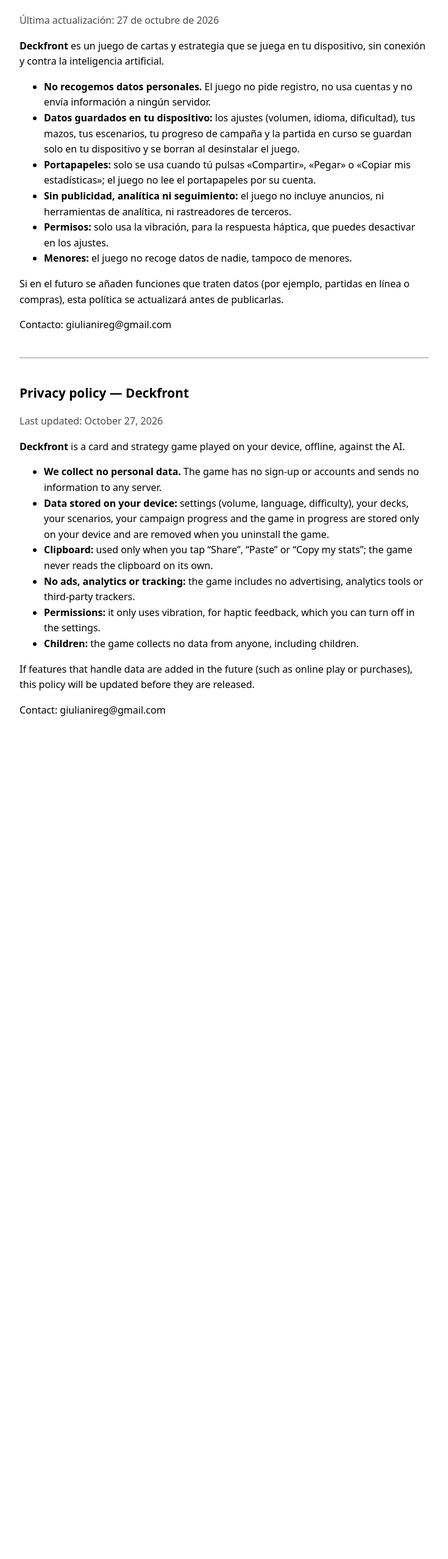
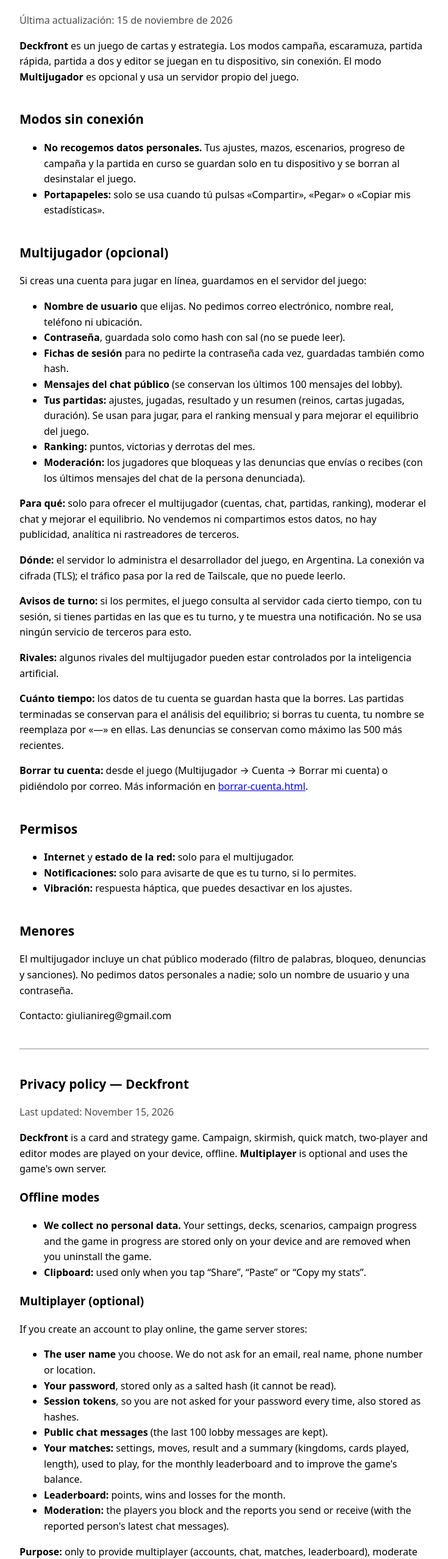
Before and after one commit to giulianireg-spec/deckfront-legal, a plain HTML site: page index.html in a window 1280 px wide. Shown: the part 69-2625 px from the top of the page at 61% size, without its empty margins (272-1007 px from the left). Before the commit the page ends 1278 px from the top, so only its background shows below. Drawn offline with Linux system fonts and the light colour scheme.

Commit message:
Política de privacidad con el multijugador y página para borrar la cuenta
Co-Authored-By: Claude Opus 5.5 <noreply@anthropic.com>

```diff
--- a/index.html
+++ b/index.html
@@ -15,34 +15,81 @@
 </head>
 <body>
 <h1>Política de privacidad — Deckfront</h1>
-<p class="muted">Última actualización: 27 de octubre de 2026</p>
-<p><strong>Deckfront</strong> es un juego de cartas y estrategia que se juega en tu dispositivo, sin conexión y contra la inteligencia artificial.</p>
+<p class="muted">Última actualización: 15 de noviembre de 2026</p>
+<p><strong>Deckfront</strong> es un juego de cartas y estrategia. Los modos campaña, escaramuza, partida rápida, partida a dos y editor se juegan en tu dispositivo, sin conexión. El modo <strong>Multijugador</strong> es opcional y usa un servidor propio del juego.</p>
+
+<h2>Modos sin conexión</h2>
 <ul>
-  <li><strong>No recogemos datos personales.</strong> El juego no pide registro, no usa cuentas y no envía información a ningún servidor.</li>
-  <li><strong>Datos guardados en tu dispositivo:</strong> los ajustes (volumen, idioma, dificultad), tus mazos, tus escenarios, tu progreso de campaña y la partida en curso se guardan solo en tu dispositivo y se borran al desinstalar el juego.</li>
-  <li><strong>Portapapeles:</strong> solo se usa cuando tú pulsas «Compartir», «Pegar» o «Copiar mis estadísticas»; el juego no lee el portapapeles por su cuenta.</li>
-  <li><strong>Sin publicidad, analítica ni seguimiento:</strong> el juego no incluye anuncios, ni herramientas de analítica, ni rastreadores de terceros.</li>
-  <li><strong>Permisos:</strong> solo usa la vibración, para la respuesta háptica, que puedes desactivar en los ajustes.</li>
-  <li><strong>Menores:</strong> el juego no recoge datos de nadie, tampoco de menores.</li>
+  <li><strong>No recogemos datos personales.</strong> Tus ajustes, mazos, escenarios, progreso de campaña y la partida en curso se guardan solo en tu dispositivo y se borran al desinstalar el juego.</li>
+  <li><strong>Portapapeles:</strong> solo se usa cuando tú pulsas «Compartir», «Pegar» o «Copiar mis estadísticas».</li>
 </ul>
-<p>Si en el futuro se añaden funciones que traten datos (por ejemplo, partidas en línea o compras), esta política se actualizará antes de publicarlas.</p>
+
+<h2>Multijugador (opcional)</h2>
+<p>Si creas una cuenta para jugar en línea, guardamos en el servidor del juego:</p>
+<ul>
+  <li><strong>Nombre de usuario</strong> que elijas. No pedimos correo electrónico, nombre real, teléfono ni ubicación.</li>
+  <li><strong>Contraseña</strong>, guardada solo como hash con sal (no se puede leer).</li>
+  <li><strong>Fichas de sesión</strong> para no pedirte la contraseña cada vez, guardadas también como hash.</li>
+  <li><strong>Mensajes del chat público</strong> (se conservan los últimos 100 mensajes del lobby).</li>
+  <li><strong>Tus partidas:</strong> ajustes, jugadas, resultado y un resumen (reinos, cartas jugadas, duración). Se usan para jugar, para el ranking mensual y para mejorar el equilibrio del juego.</li>
+  <li><strong>Ranking:</strong> puntos, victorias y derrotas del mes.</li>
+  <li><strong>Moderación:</strong> los jugadores que bloqueas y las denuncias que envías o recibes (con los últimos mensajes del chat de la persona denunciada).</li>
+</ul>
+<p><strong>Para qué:</strong> solo para ofrecer el multijugador (cuentas, chat, partidas, ranking), moderar el chat y mejorar el equilibrio. No vendemos ni compartimos estos datos, no hay publicidad, analítica ni rastreadores de terceros.</p>
+<p><strong>Dónde:</strong> el servidor lo administra el desarrollador del juego, en Argentina. La conexión va cifrada (TLS); el tráfico pasa por la red de Tailscale, que no puede leerlo.</p>
+<p><strong>Avisos de turno:</strong> si los permites, el juego consulta al servidor cada cierto tiempo, con tu sesión, si tienes partidas en las que es tu turno, y te muestra una notificación. No se usa ningún servicio de terceros para esto.</p>
+<p><strong>Rivales:</strong> algunos rivales del multijugador pueden estar controlados por la inteligencia artificial.</p>
+<p><strong>Cuánto tiempo:</strong> los datos de tu cuenta se guardan hasta que la borres. Las partidas terminadas se conservan para el análisis del equilibrio; si borras tu cuenta, tu nombre se reemplaza por «—» en ellas. Las denuncias se conservan como máximo las 500 más recientes.</p>
+<p><strong>Borrar tu cuenta:</strong> desde el juego (Multijugador → Cuenta → Borrar mi cuenta) o pidiéndolo por correo. Más información en <a href="borrar-cuenta.html">borrar-cuenta.html</a>.</p>
+
+<h2>Permisos</h2>
+<ul>
+  <li><strong>Internet</strong> y <strong>estado de la red:</strong> solo para el multijugador.</li>
+  <li><strong>Notificaciones:</strong> solo para avisarte de que es tu turno, si lo permites.</li>
+  <li><strong>Vibración:</strong> respuesta háptica, que puedes desactivar en los ajustes.</li>
+</ul>
+
+<h2>Menores</h2>
+<p>El multijugador incluye un chat público moderado (filtro de palabras, bloqueo, denuncias y sanciones). No pedimos datos personales a nadie; solo un nombre de usuario y una contraseña.</p>
+
 <p>Contacto: giulianireg@gmail.com</p>
 
 <hr>
 
 <h2 lang="en">Privacy policy — Deckfront</h2>
 <div lang="en">
-<p class="muted">Last updated: October 27, 2026</p>
-<p><strong>Deckfront</strong> is a card and strategy game played on your device, offline, against the AI.</p>
+<p class="muted">Last updated: November 15, 2026</p>
+<p><strong>Deckfront</strong> is a card and strategy game. Campaign, skirmish, quick match, two-player and editor modes are played on your device, offline. <strong>Multiplayer</strong> is optional and uses the game's own server.</p>
+<h3>Offline modes</h3>
 <ul>
-  <li><strong>We collect no personal data.</strong> The game has no sign-up or accounts and sends no information to any server.</li>
-  <li><strong>Data stored on your device:</strong> settings (volume, language, difficulty), your decks, your scenarios, your campaign progress and the game in progress are stored only on your device and are removed when you uninstall the game.</li>
-  <li><strong>Clipboard:</strong> used only when you tap “Share”, “Paste” or “Copy my stats”; the game never reads the clipboard on its own.</li>
-  <li><strong>No ads, analytics or tracking:</strong> the game includes no advertising, analytics tools or third-party trackers.</li>
-  <li><strong>Permissions:</strong> it only uses vibration, for haptic feedback, which you can turn off in the settings.</li>
-  <li><strong>Children:</strong> the game collects no data from anyone, including children.</li>
+  <li><strong>We collect no personal data.</strong> Your settings, decks, scenarios, campaign progress and the game in progress are stored only on your device and are removed when you uninstall the game.</li>
+  <li><strong>Clipboard:</strong> used only when you tap “Share”, “Paste” or “Copy my stats”.</li>
 </ul>
-<p>If features that handle data are added in the future (such as online play or purchases), this policy will be updated before they are released.</p>
+<h3>Multiplayer (optional)</h3>
+<p>If you create an account to play online, the game server stores:</p>
+<ul>
+  <li><strong>The user name</strong> you choose. We do not ask for an email, real name, phone number or location.</li>
+  <li><strong>Your password</strong>, stored only as a salted hash (it cannot be read).</li>
+  <li><strong>Session tokens</strong>, so you are not asked for your password every time, also stored as hashes.</li>
+  <li><strong>Public chat messages</strong> (the last 100 lobby messages are kept).</li>
+  <li><strong>Your matches:</strong> settings, moves, result and a summary (kingdoms, cards played, length), used to play, for the monthly leaderboard and to improve the game's balance.</li>
+  <li><strong>Leaderboard:</strong> points, wins and losses for the month.</li>
+  <li><strong>Moderation:</strong> the players you block and the reports you send or receive (with the reported person's latest chat messages).</li>
+</ul>
+<p><strong>Purpose:</strong> only to provide multiplayer (accounts, chat, matches, leaderboard), moderate the chat and improve balance. We do not sell or share this data; there are no ads, analytics or third-party trackers.</p>
+<p><strong>Where:</strong> the server is run by the game's developer, in Argentina. The connection is encrypted (TLS); traffic goes through Tailscale's network, which cannot read it.</p>
+<p><strong>Turn reminders:</strong> if you allow them, the game periodically asks the server, using your session, whether it is your turn in any match, and shows a notification. No third-party service is used for this.</p>
+<p><strong>Rivals:</strong> some multiplayer rivals may be controlled by artificial intelligence.</p>
+<p><strong>Retention:</strong> account data is kept until you delete your account. Finished matches are kept for balance analysis; if you delete your account, your name is replaced by “—” in them. At most the 500 most recent reports are kept.</p>
+<p><strong>Deleting your account:</strong> from the game (Multiplayer → Account → Delete my account) or by email. More information at <a href="borrar-cuenta.html">borrar-cuenta.html</a>.</p>
+<h3>Permissions</h3>
+<ul>
+  <li><strong>Internet</strong> and <strong>network state:</strong> only for multiplayer.</li>
+  <li><strong>Notifications:</strong> only to tell you it is your turn, if you allow it.</li>
+  <li><strong>Vibration:</strong> haptic feedback, which you can turn off in the settings.</li>
+</ul>
+<h3>Children</h3>
+<p>Multiplayer includes a moderated public chat (word filter, blocking, reports and sanctions). We ask nobody for personal data, only a user name and a password.</p>
 <p>Contact: giulianireg@gmail.com</p>
 </div>
 </body>
```
Also changed, not shown: borrar-cuenta.html (added, +53 -0 lines).
